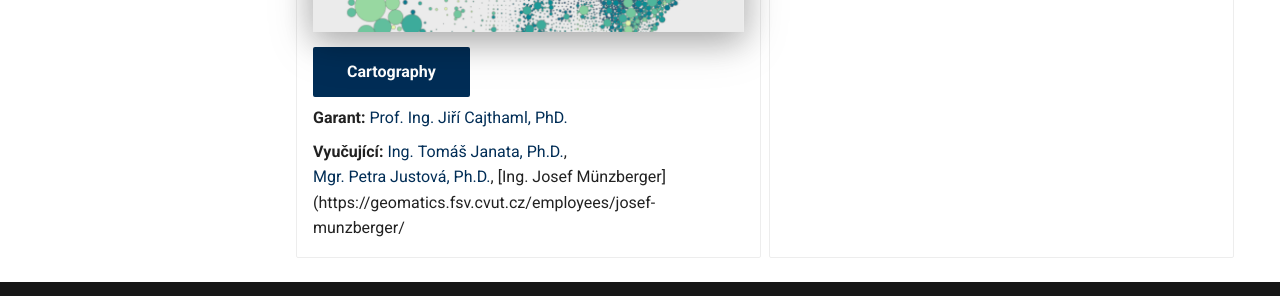
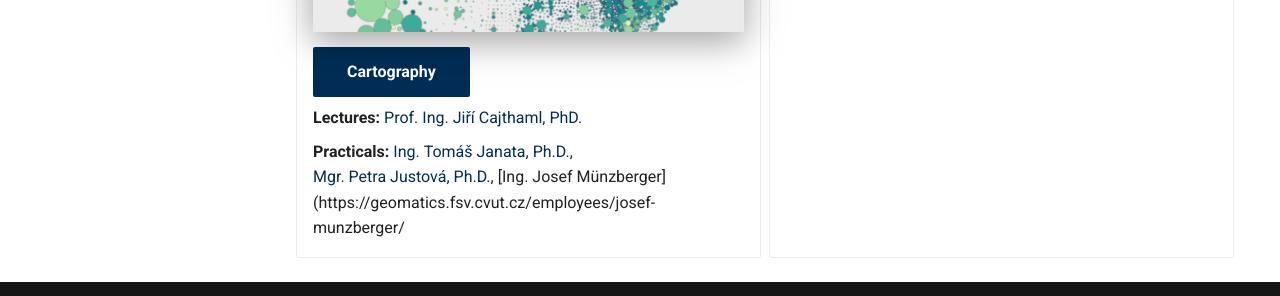
Before and after one commit to k155cvut/k155cvut.github.io, an MkDocs documentation site: the page built from docs/index.md, in a window 1280 px wide and 900 px high, scrolled down 3262 px. Shown: the part 553-849 px from the top of the window. Built offline with MkDocs 1.6.1 and Material for MkDocs 9.7.7, drawn with Linux system fonts in a browser that asks for light colours.

Commit message:
Update index.md

```diff
--- a/docs/index.md
+++ b/docs/index.md
@@ -170,9 +170,9 @@
 
     [__Cartography__](https://geo.fsv.cvut.cz/vyuka/155cart){ .md-button .md-button--primary }
 
-    __Garant:__ [Prof. Ing. Jiří Cajthaml, PhD.](https://geomatics.fsv.cvut.cz/employees/jiri-cajthaml/)
+    __Lectures:__ [Prof. Ing. Jiří Cajthaml, PhD.](https://geomatics.fsv.cvut.cz/employees/jiri-cajthaml/)
 
-    __Vyučující:__ [Ing. Tomáš Janata, Ph.D.](https://geomatics.fsv.cvut.cz/employees/tomas-janata/), [Mgr. Petra Justová, Ph.D.](https://geomatics.fsv.cvut.cz/employees/petra-justova/), [Ing. Josef Münzberger](https://geomatics.fsv.cvut.cz/employees/josef-munzberger/
+    __Practicals:__ [Ing. Tomáš Janata, Ph.D.](https://geomatics.fsv.cvut.cz/employees/tomas-janata/), [Mgr. Petra Justová, Ph.D.](https://geomatics.fsv.cvut.cz/employees/petra-justova/), [Ing. Josef Münzberger](https://geomatics.fsv.cvut.cz/employees/josef-munzberger/
 
 -
 
```
